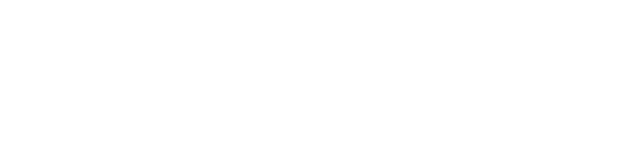
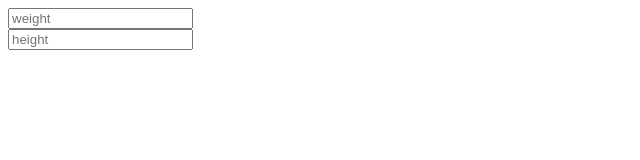
Before and after one commit to jellevanderschaaf/BMI-Routing, a plain HTML site: page index.html in a window 1280 px wide. Shown: the whole page, without its empty margins (0-640 px from the left). Drawn offline with Linux system fonts and the light colour scheme.

Commit message:
Added a form with two input fields.

```diff
--- a/index.html
+++ b/index.html
@@ -8,6 +8,13 @@
 
 <body>
 
+    <form>
+
+        <input type="text" name="weight" placeholder="weight"><br>
+        <input type="text" name="height" placeholder="height"><br>
+
+    </form>
+
 </body>
 
 </html>
```
